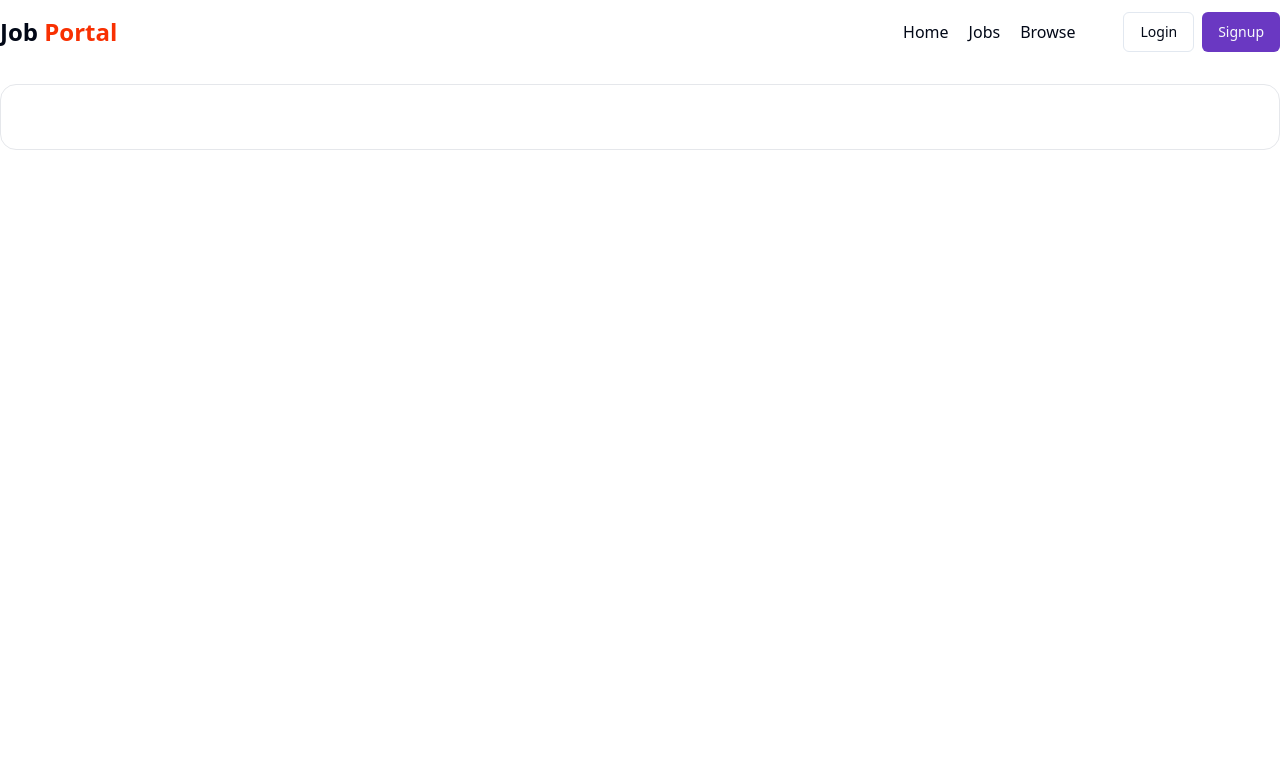
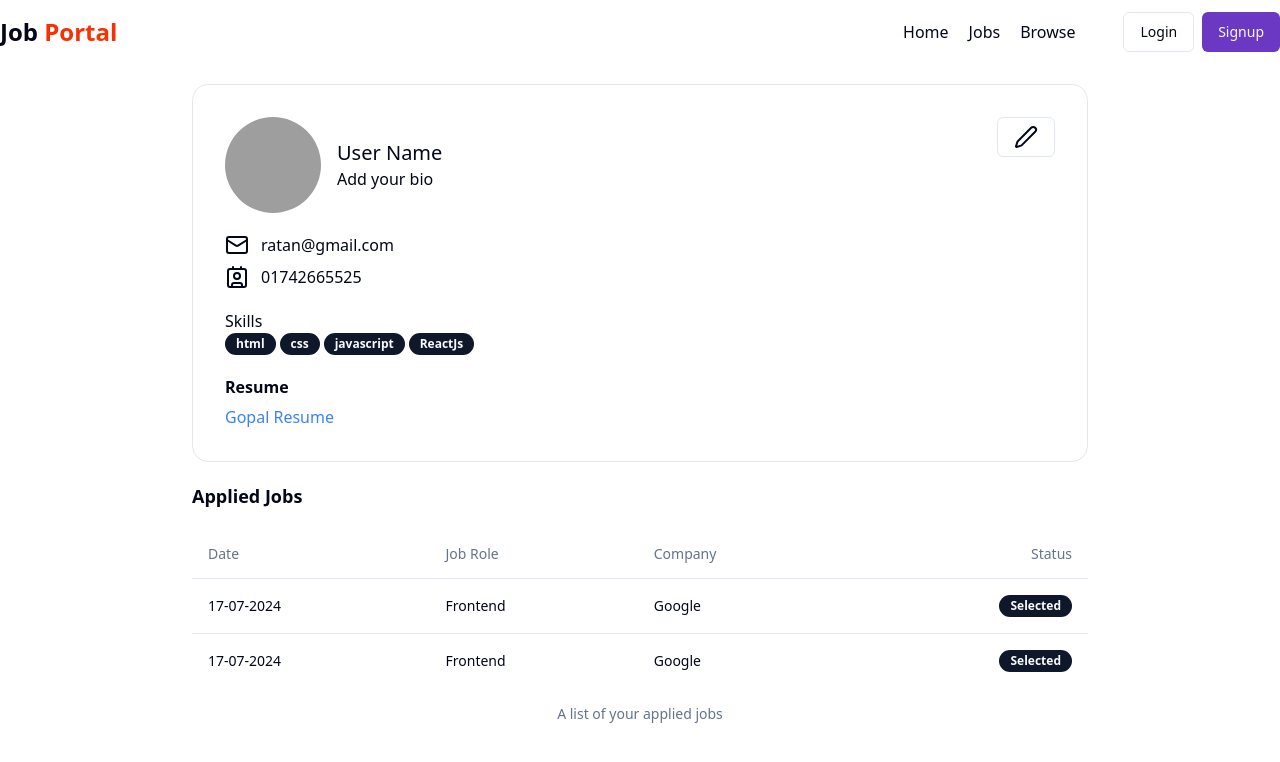
Before and after one commit to gopalbasak1/job-portal-frontend, a React (Vite) app: page /profile in a window 1280 px wide. Shown: the top 762 px of the page. Built offline with nearby package versions, Linux system fonts and the light colour scheme; grey boxes are pictures that could not be loaded.

Commit message:
completed struture profile page

```diff
--- /dev/null
+++ b/src/components/AppliedJobTable.jsx
@@ -0,0 +1,40 @@
+import { Badge } from "./ui/badge";
+import { Table, TableBody, TableCaption, TableCell, TableHead, TableHeader, TableRow } from "./ui/table";
+
+
+const AppliedJobTable = () => {
+    return (
+        <div>
+            <Table>
+                <TableCaption>
+                    A list of your applied jobs
+                </TableCaption>
+                <TableHeader>
+                    <TableRow>
+                        <TableHead>Date</TableHead>
+                        <TableHead>Job Role</TableHead>
+                        <TableHead>Company</TableHead>
+                        <TableHead className="text-right">Status</TableHead>
+                    </TableRow>
+                </TableHeader>
+
+                <TableBody>
+                    {
+                        [1, 2].map((item, index)=>(
+                        <TableRow key={index}>
+                            <TableCell>17-07-2024</TableCell>
+                            <TableCell>Frontend</TableCell>
+                            <TableCell>Google</TableCell>
+                            <TableCell className="text-right"><Badge>
+                                Selected</Badge></TableCell>
+                        </TableRow>
+                        ))
+                    }
+                </TableBody>
+
+            </Table>
+        </div>
+    );
+};
+
+export default AppliedJobTable;
--- a/src/components/Profile.jsx
+++ b/src/components/Profile.jsx
@@ -1,13 +1,76 @@
+import { Contact, Mail, Pen } from "lucide-react";
 import Navbar from "./shared/Navbar";
+import { Avatar, AvatarImage } from "./ui/avatar";
+import { Button } from "./ui/button";
+import { Badge } from "./ui/badge";
+import { Label } from "./ui/label";
+import AppliedJobTable from "./AppliedJobTable";
 
 
+const skills= ["html", "css", "javascript", 'ReactJs']
+
 const Profile = () => {
+
+    const isResume = true;
+
     return (
         <div>
             <Navbar/>
-            <div className="max-w-7xl  mx-auto bg-white border border-gray-200 rounded-2xl my-5 p-8">
+            <div className="max-w-4xl  mx-auto bg-white border border-gray-200 rounded-2xl my-5 p-8">
+
+               <div className="flex justify-between ">
+
+               <div className="flex items-center gap-4">
+                <Avatar className="h-24 w-24">
+                    <AvatarImage src="https://encrypted-tbn0.gstatic.com/images?q=tbn:ANd9GcQ8kjNASp-t4VymZrnRo9hIMRSeTcWNarxbJw&s" alt="profileName"/>
+                </Avatar>
+                <div className="">
+                <h1 className="font-medium text-xl">User Name</h1>
+                <p>Add your bio</p>
+                </div>
+                </div>
+                <Button className="text-right" variant="outline"><Pen/></Button>
+               </div>
+
+                <div className="my-5">
+
+                   <div className="flex items-center gap-3 my-2">
+                   <Mail/>
+                   <span>ratan@gmail.com</span>
+                   </div>
+
+                   <div className="flex items-center gap-3 my-2">
+                   <Contact/>
+                   <span>01742665525</span>
+                   </div>
+                </div>
+                    <div className="my-5">
+                        <h1>Skills</h1>
+                        <div className="flex items-center gap-1">
+                        {
+                            skills.length !== 0 ? skills.map((item,index)=> <Badge key={index}>{item}</Badge>) : <span>NA</span>
+                        }
+                        </div>
+                    </div>
+
+                <div className="grid w-full max-w-sm items-center gap-1.5">
+                        <Label className="text-md font-bold">Resume</Label>
+
+                        {
+                            isResume ? <a target="blank" href="https://drive.google.com/file/d/1qhbowI4VwLHTh636sMIIqXDbWAgak9Eu/view?usp=sharing" className="text-blue-500 w-full hover:underline cursor-pointer">Gopal  Resume</a>
+                            :
+                            <span>NA</span>
+                        }
+                </div>
 
             </div>
+
+            <div className="max-w-4xl mx-auto bg-white rounded-2xl">
+                    <h1 className="font-bold text-lg my-5">Applied Jobs</h1>
+                    {/* Applications Table */}
+                    <AppliedJobTable/>
+                </div>
+
         </div>
     );
 };
--- /dev/null
+++ b/src/components/ui/table.jsx
@@ -0,0 +1,83 @@
+import * as React from "react"
+
+import { cn } from "@/lib/utils"
+
+const Table = React.forwardRef(({ className, ...props }, ref) => (
+  <div className="relative w-full overflow-auto">
+    <table
+      ref={ref}
+      className={cn("w-full caption-bottom text-sm", className)}
+      {...props} />
+  </div>
+))
+Table.displayName = "Table"
+
+const TableHeader = React.forwardRef(({ className, ...props }, ref) => (
+  <thead ref={ref} className={cn("[&_tr]:border-b", className)} {...props} />
+))
+TableHeader.displayName = "TableHeader"
+
+const TableBody = React.forwardRef(({ className, ...props }, ref) => (
+  <tbody
+    ref={ref}
+    className={cn("[&_tr:last-child]:border-0", className)}
+    {...props} />
+))
+TableBody.displayName = "TableBody"
+
+const TableFooter = React.forwardRef(({ className, ...props }, ref) => (
+  <tfoot
+    ref={ref}
+    className={cn("border-t bg-muted/50 font-medium [&>tr]:last:border-b-0", className)}
+    {...props} />
+))
+TableFooter.displayName = "TableFooter"
+
+const TableRow = React.forwardRef(({ className, ...props }, ref) => (
+  <tr
+    ref={ref}
+    className={cn(
+      "border-b transition-colors hover:bg-muted/50 data-[state=selected]:bg-muted",
+      className
+    )}
+    {...props} />
+))
+TableRow.displayName = "TableRow"
+
+const TableHead = React.forwardRef(({ className, ...props }, ref) => (
+  <th
+    ref={ref}
+    className={cn(
+      "h-12 px-4 text-left align-middle font-medium text-muted-foreground [&:has([role=checkbox])]:pr-0",
+      className
+    )}
+    {...props} />
+))
+TableHead.displayName = "TableHead"
+
+const TableCell = React.forwardRef(({ className, ...props }, ref) => (
+  <td
+    ref={ref}
+    className={cn("p-4 align-middle [&:has([role=checkbox])]:pr-0", className)}
+    {...props} />
+))
+TableCell.displayName = "TableCell"
+
+const TableCaption = React.forwardRef(({ className, ...props }, ref) => (
+  <caption
+    ref={ref}
+    className={cn("mt-4 text-sm text-muted-foreground", className)}
+    {...props} />
+))
+TableCaption.displayName = "TableCaption"
+
+export {
+  Table,
+  TableHeader,
+  TableBody,
+  TableFooter,
+  TableHead,
+  TableRow,
+  TableCell,
+  TableCaption,
+}
```
